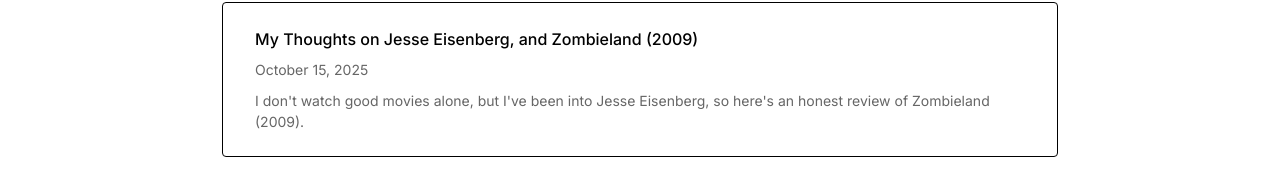
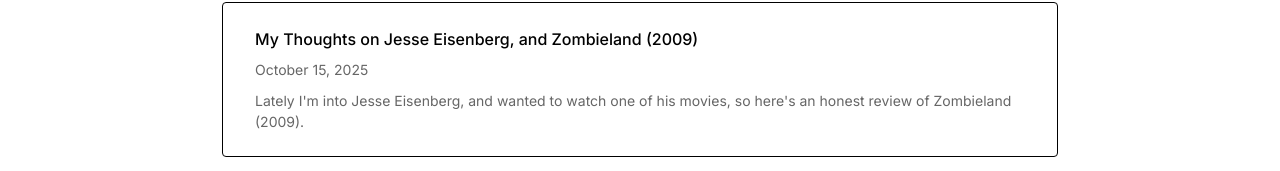
Before and after one commit to alissawu/alissasite, a Next.js app: page /blog in a window 1280 px wide. Shown: the part 242-413 px from the top of the page. Built offline with nearby package versions, Linux system fonts and the light colour scheme.

Commit message:
subtitle

```diff
--- a/src/app/blog/page.tsx
+++ b/src/app/blog/page.tsx
@@ -14,7 +14,7 @@
     id: 'zombieland-2009',
     title: 'My Thoughts on Jesse Eisenberg, and Zombieland (2009)',
     date: 'October 15, 2025',
-    preview: 'I don\'t watch good movies alone, but I\'ve been into Jesse Eisenberg, so here\'s an honest review of Zombieland (2009).'
+    preview: 'Lately I\'m into Jesse Eisenberg, and wanted to watch one of his movies, so here\'s an honest review of Zombieland (2009).'
   },
   {
     id: 'song-recs',
```
